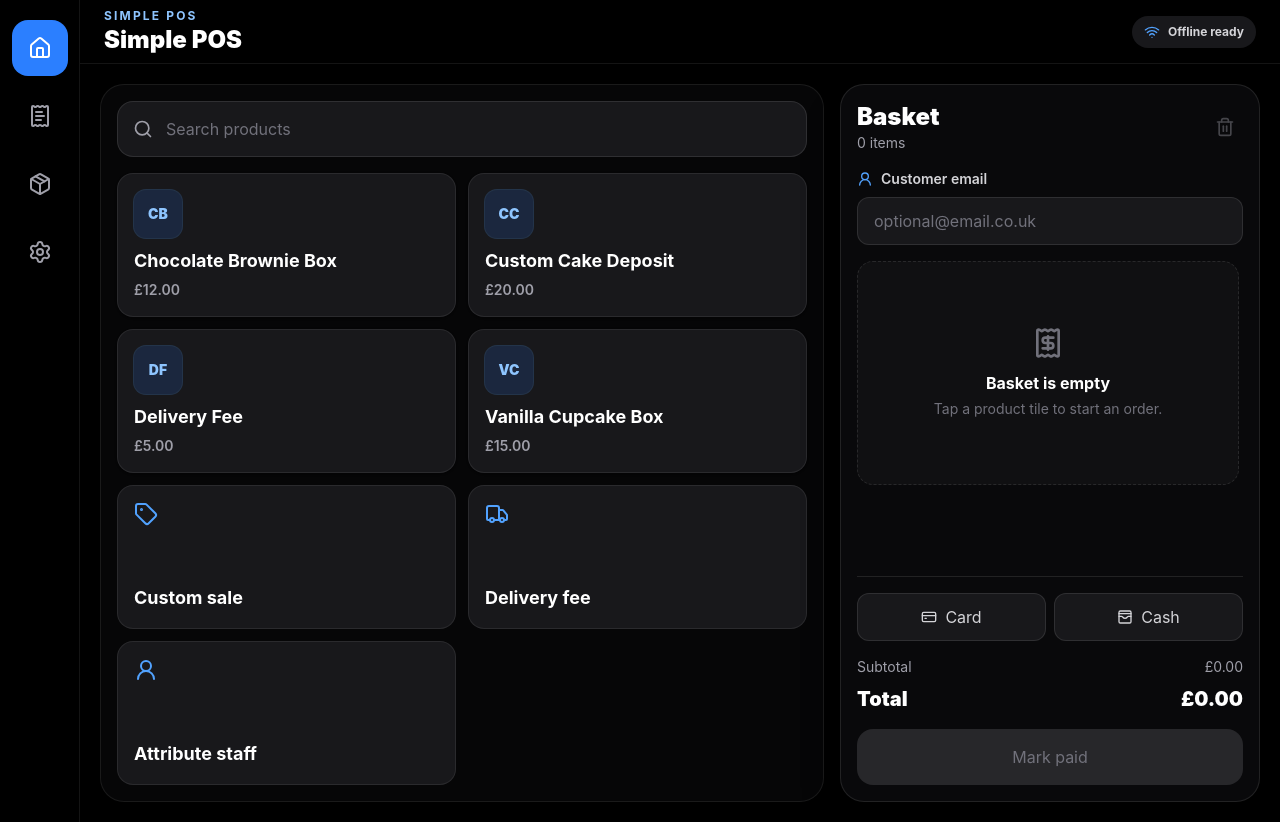
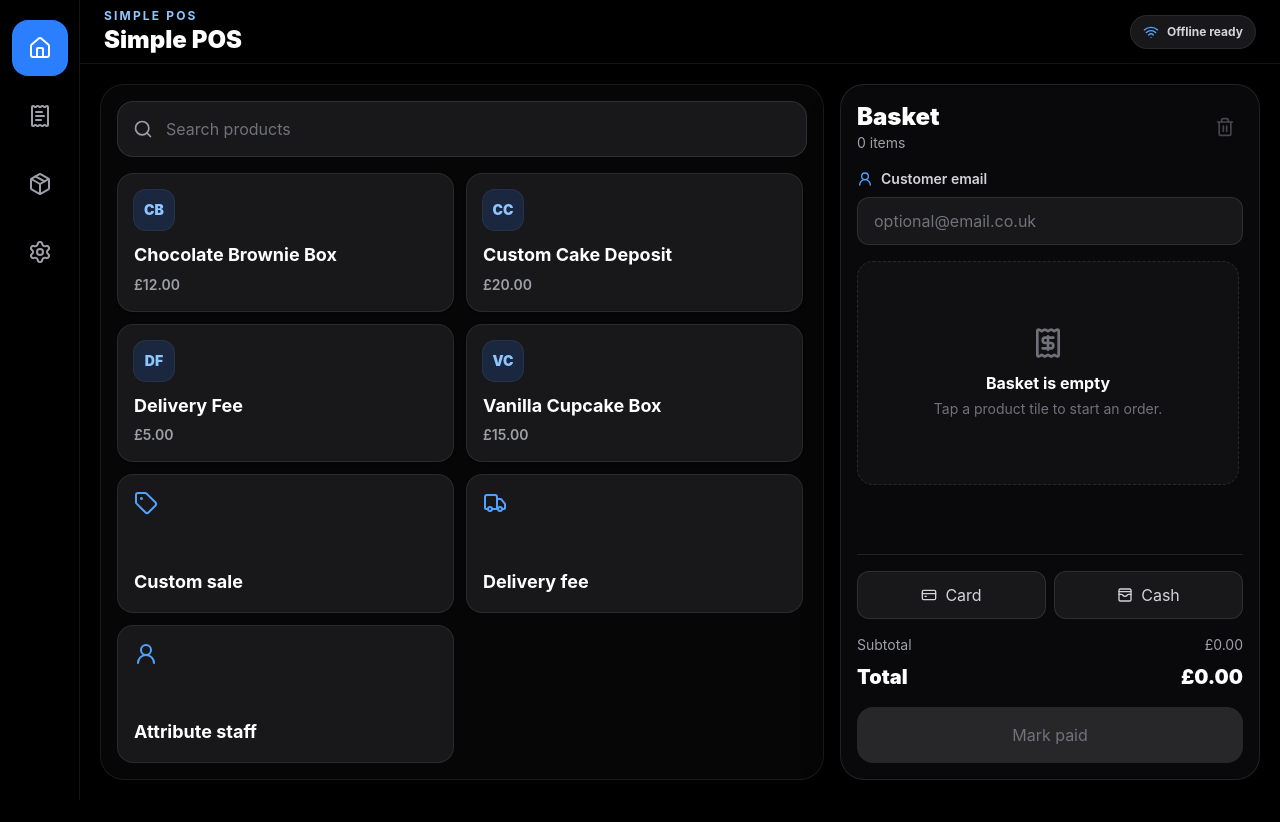
Before and after one commit to UKKyle/simple-pos-pwa, a React (Vite) app: page / in a window 1280 px wide. After the commit the page ends 800 px from the top, so only its background shows below. Built offline with nearby package versions, Linux system fonts and the light colour scheme.

Commit message:
Polish iPad POS viewport layout

```diff
--- a/src/components/CartPanel.tsx
+++ b/src/components/CartPanel.tsx
@@ -37,7 +37,7 @@ export function CartPanel({
   onCheckout,
 }: CartPanelProps) {
   return (
-    <aside className="flex h-full min-h-[70vh] flex-col rounded-3xl border border-white/10 bg-zinc-950 p-4 shadow-2xl lg:min-h-0 lg:max-h-full">
+    <aside className="flex h-full min-h-[70vh] min-w-0 flex-col overflow-hidden rounded-3xl border border-white/10 bg-zinc-950 p-4 shadow-2xl lg:min-h-0 lg:max-h-full">
       <div className="mb-4 flex items-center justify-between">
         <div>
           <h2 className="text-2xl font-black text-white">Basket</h2>
--- a/src/components/Layout.tsx
+++ b/src/components/Layout.tsx
@@ -12,12 +12,12 @@ interface LayoutProps {
 
 export function Layout({ activeTab, businessName, children, onTabChange }: LayoutProps) {
   return (
-    <div className="min-h-dvh bg-black text-white">
-      <div className="flex min-h-dvh">
+    <div className="h-dvh overflow-hidden bg-black text-white">
+      <div className="flex h-full overflow-hidden">
         <Sidebar activeTab={activeTab} onChange={onTabChange} />
-        <div className="flex min-w-0 flex-1 flex-col pb-20 md:pb-0">
+        <div className="flex min-w-0 flex-1 flex-col overflow-hidden pb-20 md:pb-0">
           <TopBar businessName={businessName} />
-          <main className="min-h-0 flex-1 overflow-auto p-3 md:p-5">{children}</main>
+          <main className="min-h-0 flex-1 overflow-hidden p-3 md:p-4 lg:p-5">{children}</main>
         </div>
       </div>
     </div>
--- a/src/components/ProductTile.tsx
+++ b/src/components/ProductTile.tsx
@@ -17,14 +17,14 @@ export function ProductTile({ product, currency, onAdd }: ProductTileProps) {
 
   return (
     <button
-      className="group flex min-h-36 flex-col justify-between rounded-2xl border border-white/8 bg-zinc-900 p-4 text-left shadow-sm transition hover:-translate-y-0.5 hover:border-blue-400/60 hover:bg-zinc-800 focus:outline-none focus:ring-2 focus:ring-blue-500"
+      className="group flex min-h-32 flex-col justify-between rounded-2xl border border-white/8 bg-zinc-900 p-4 text-left shadow-sm transition hover:-translate-y-0.5 hover:border-blue-400/60 hover:bg-zinc-800 focus:outline-none focus:ring-2 focus:ring-blue-500 lg:min-h-28"
       onClick={() => onAdd(product)}
     >
-      <span className="grid h-12 w-12 place-items-center rounded-xl bg-blue-500/15 text-sm font-black text-blue-300 ring-1 ring-blue-400/20">
+      <span className="grid h-11 w-11 place-items-center rounded-xl bg-blue-500/15 text-sm font-black text-blue-300 ring-1 ring-blue-400/20 lg:h-10 lg:w-10">
         {initials}
       </span>
       <span>
-        <span className="line-clamp-2 block text-lg font-bold leading-tight text-white">{product.name}</span>
+        <span className="line-clamp-2 block text-base font-bold leading-tight text-white lg:text-lg">{product.name}</span>
         <span className="mt-2 block text-sm font-semibold text-zinc-400">{formatCurrency(product.price, currency)}</span>
       </span>
     </button>
--- a/src/components/TopBar.tsx
+++ b/src/components/TopBar.tsx
@@ -6,12 +6,12 @@ interface TopBarProps {
 
 export function TopBar({ businessName }: TopBarProps) {
   return (
-    <header className="flex h-16 shrink-0 items-center justify-between border-b border-white/8 px-4 md:px-6">
+    <header className="flex h-14 shrink-0 items-center justify-between border-b border-white/8 bg-black/70 px-4 backdrop-blur md:h-16 md:px-6">
       <div>
         <p className="text-xs font-bold uppercase tracking-[0.18em] text-blue-300">Simple POS</p>
         <h1 className="text-lg font-black text-white md:text-2xl">{businessName}</h1>
       </div>
-      <div className="flex items-center gap-2 rounded-full bg-zinc-900 px-3 py-2 text-xs font-bold text-zinc-300">
+      <div className="flex items-center gap-2 rounded-full border border-white/8 bg-zinc-900 px-3 py-2 text-xs font-bold text-zinc-300 shadow-lg shadow-black/20">
         <Wifi className="h-4 w-4 text-blue-400" aria-hidden="true" />
         Offline ready
       </div>
--- a/src/index.css
+++ b/src/index.css
@@ -12,11 +12,19 @@ html {
   color-scheme: dark;
 }
 
+html,
+body,
+#root {
+  height: 100%;
+}
+
 body {
   margin: 0;
   min-width: 320px;
   background: #000;
   font-family: var(--font-sans);
+  overflow: hidden;
+  overscroll-behavior: none;
 }
 
 button,
--- a/src/pages/PosPage.tsx
+++ b/src/pages/PosPage.tsx
@@ -51,8 +51,8 @@ export function PosPage({
   }, [products, search])
 
   return (
-    <div className="grid h-full gap-4 lg:grid-cols-[minmax(0,1fr)_360px] xl:grid-cols-[minmax(0,1fr)_420px]">
-      <section className="min-w-0 rounded-3xl border border-white/8 bg-zinc-950/70 p-4">
+    <div className="grid h-full min-h-0 gap-4 lg:grid-cols-[minmax(0,1fr)_360px] lg:overflow-hidden xl:grid-cols-[minmax(0,1fr)_420px]">
+      <section className="grid min-h-0 min-w-0 grid-rows-[auto_minmax(0,1fr)] rounded-3xl border border-white/8 bg-zinc-950/70 p-4 shadow-2xl shadow-black/20">
         <label className="relative block">
           <span className="sr-only">Search products</span>
           <Search className="pointer-events-none absolute left-4 top-1/2 h-5 w-5 -translate-y-1/2 text-zinc-400" aria-hidden="true" />
@@ -64,14 +64,14 @@ export function PosPage({
           />
         </label>
 
-        <div className="mt-4 grid grid-cols-1 gap-3 sm:grid-cols-2 2xl:grid-cols-3">
+        <div className="mt-4 grid min-h-0 content-start gap-3 overflow-auto pr-1 sm:grid-cols-2 lg:auto-rows-fr 2xl:grid-cols-3">
           {activeProducts.map((product) => (
             <ProductTile key={product.id} product={product} currency={currency} onAdd={onAddProduct} />
           ))}
           {quickActions.map(({ label, icon: Icon }) => (
-            <div key={label} className="flex min-h-36 flex-col justify-between rounded-2xl border border-white/8 bg-zinc-900 p-4">
+            <div key={label} className="flex min-h-32 flex-col justify-between rounded-2xl border border-white/8 bg-zinc-900 p-4 lg:min-h-28">
               <Icon className="h-6 w-6 text-blue-400" aria-hidden="true" />
-              <p className="text-lg font-bold text-white">{label}</p>
+              <p className="text-base font-bold text-white lg:text-lg">{label}</p>
             </div>
           ))}
         </div>
```
